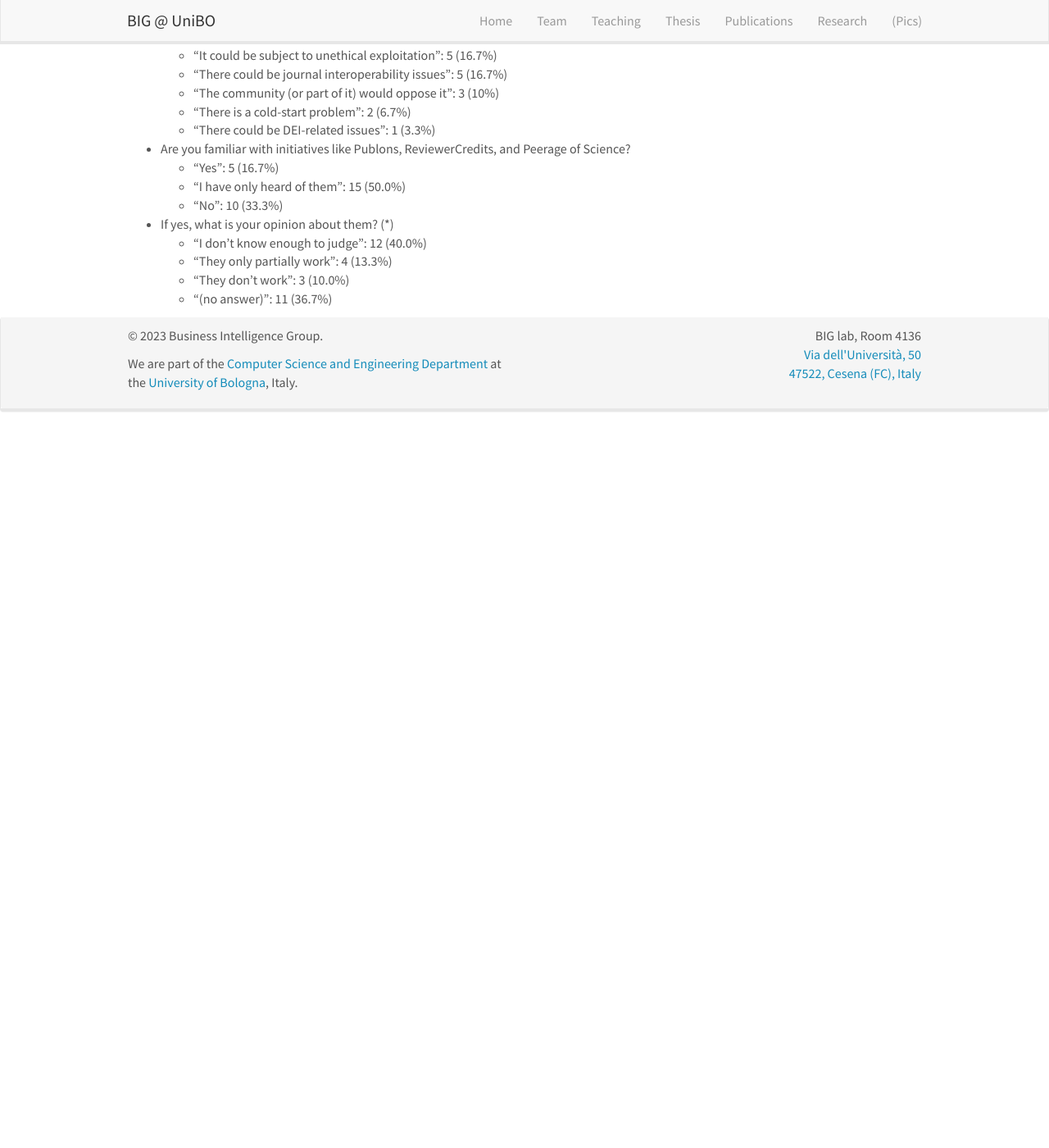
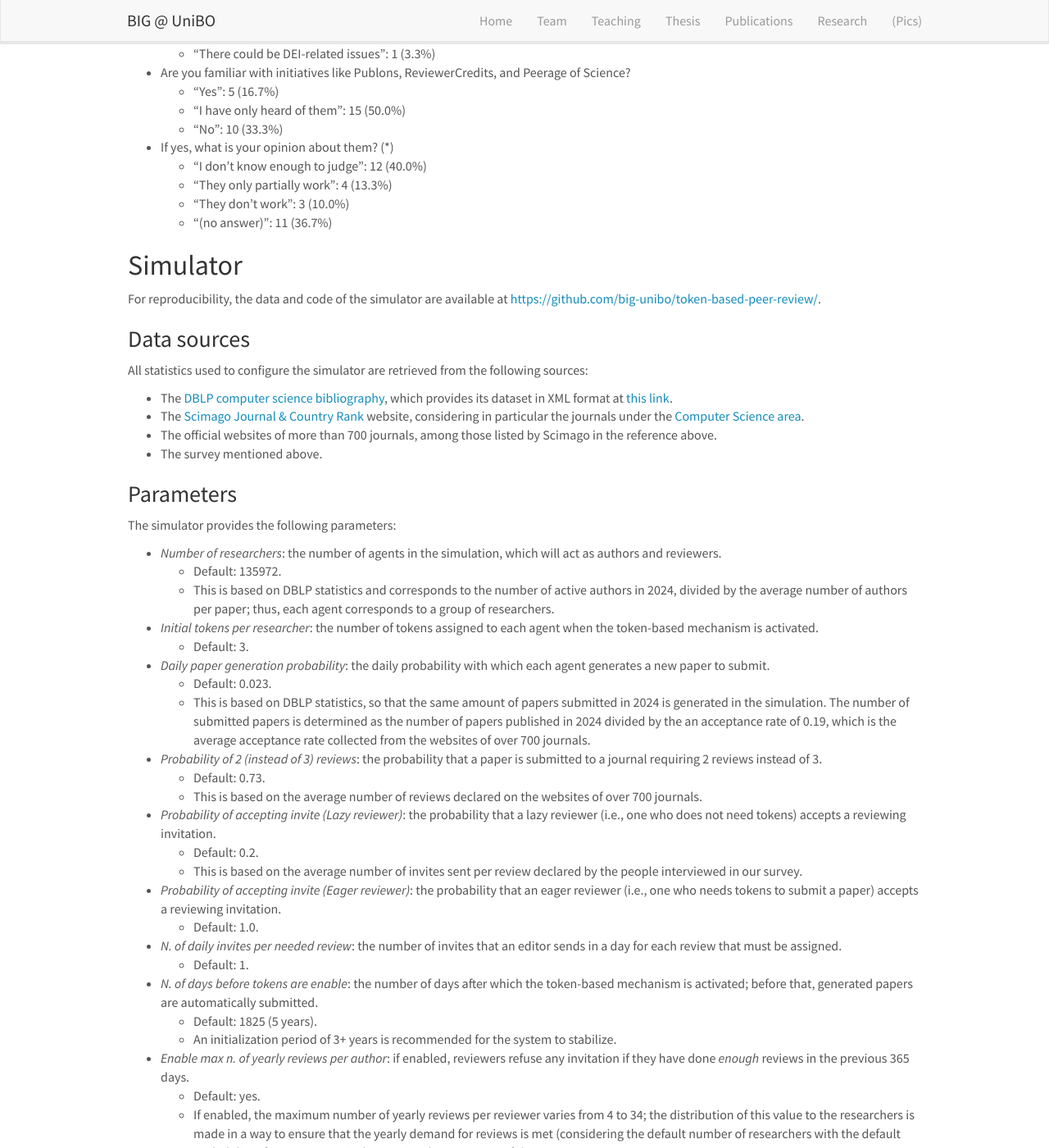
Before and after one commit to big-unibo/big-unibo.github.io, a Jekyll site: the page built from _pages/projects/token.md, in a window 1280 px wide and 1400 px high, scrolled down 2128 px. Shown: the whole window at 82% size. Built offline with Jekyll 4.4.1, drawn with Linux system fonts in a browser that asks for light colours; nearby versions of some CDN libraries; before the commit the page ends 2652 px from its top, so only the background shows below that; some of the changed text lies outside the part shown.

Commit message:
token page updated

```diff
--- a/_pages/projects/token.md
+++ b/_pages/projects/token.md
@@ -114,3 +110,73 @@ From March to April 2025, we opened an [anonymous survey](https://forms.gle/pDZb
   - "They only partially work": 4 (13.3%)
   - "They don't work": 3 (10.0%)
   - "(no answer)": 11 (36.7%)
+
+## Simulator
+
+For reproducibility, the data and code of the simulator are available at [https://github.com/big-unibo/token-based-peer-review/](https://github.com/big-unibo/token-based-peer-review/).
+
+### Data sources
+
+All statistics used to configure the simulator are retrieved from the following sources:
+- The [DBLP computer science bibliography](https://dblp.uni-trier.de/db/), which provides its dataset in XML format at [this link](https://dblp.uni-trier.de/xml/).
+- The [Scimago Journal & Country Rank](https://www.scimagojr.com/) website, considering in particular the journals under the [Computer Science area](https://www.scimagojr.com/journalrank.php?area=1700).
+- The official websites of more than 700 journals, among those listed by Scimago in the reference above.
+- The survey mentioned above.
+
+### Parameters
+
+The simulator provides the following parameters:
+
+- *Number of researchers*: the number of agents in the simulation, which will act as authors and reviewers.
+    - Default: 135972.
+    - This is based on DBLP statistics and corresponds to the number of active authors in 2024, divided by the average number of authors per paper; thus, each agent corresponds to a group of researchers.
+- *Initial tokens per researcher*: the number of tokens assigned to each agent when the token-based mechanism is activated.
+    - Default: 3.
+- *Daily paper generation probability*: the daily probability with which each agent generates a new paper to submit.
+    - Default: 0.023.
+    - This is based on DBLP statistics, so that the same amount of papers submitted in 2024 is generated in the simulation. The number of submitted papers is determined as the number of papers published in 2024 divided by the an acceptance rate of 0.19, which is the average acceptance rate collected from the websites of over 700 journals.
+- *Probability of 2 (instead of 3) reviews*: the probability that a paper is submitted to a journal requiring 2 reviews instead of 3.
+    - Default: 0.73.
+    - This is based on the average number of reviews declared on the websites of over 700 journals.
+- *Probability of accepting invite (Lazy reviewer)*: the probability that a lazy reviewer (i.e., one who does not need tokens) accepts a reviewing invitation.
+    - Default: 0.2.
+    - This is based on the average number of invites sent per review declared by the people interviewed in our survey.
+- *Probability of accepting invite (Eager reviewer)*: the probability that an eager reviewer (i.e., one who needs tokens to submit a paper) accepts a reviewing invitation.
+    - Default: 1.0.
+- *N. of daily invites per needed review*: the number of invites that an editor sends in a day for each review that must be assigned.
+    - Default: 1.
+- *N. of days before tokens are enable*: the number of days after which the token-based mechanism is activated; before that, generated papers are automatically submitted.
+    - Default: 1825 (5 years).
+    - An initialization period of 3+ years is recommended for the system to stabilize.
+- *Enable max n. of yearly reviews per author*: if enabled, reviewers refuse any invitation if they have done *enough* reviews in the previous 365 days.
+    - Default: yes.
+    - If enabled, the maximum number of yearly reviews per reviewer varies from 4 to 34; the distribution of this value to the researchers is made in a way to ensure that the yearly demand for reviews is met (considering the default number of researchers with the default probability of paper generation), ensuring the continuity of the system.
+
+### Simulation process
+
+The iterations of the simulation correspond to days. Also, the simulator assumes the existence of a single Publisher Management System (PMS).
+
+Each researcher is associated with a **status**, that determines the probability to accept a review invitation (see parameters above):
+- *Eager* if the researcher needs the assignment of new reviews to earn the tokens needed to submit one or more papers.
+- *Lazy* if otherwise.
+
+When a review is assigned, the reviewing time is randomly picked based on the histogram of reviewing times declared by the journals' websites that we crawled. This reviewing time can be updated if the reviewer becomes eager for tokens.
+
+Every day, the following operations are carried out.
+- For every researcher
+    - **Generate papers to submit**
+        - Randomly determine whether the author is ready to submit a paper (based on the *Daily paper generation probability*); in such a case, the number of reviewers required (based on the *Probability of 2 (instead of 3) reviews*) is randomly picked and the paper is added to the researcher's queue of papers to submit.
+    - **Submit reviews (and earn tokens, if enabled)**
+        - If the researcher has papers to review scheduled for the current day, the review is submitted and a token is collected (if tokens are enabled)
+    - **Submit papers (and spend tokens, if enabled)**
+        - If the researcher has papers to submit, he/she submits them based on the availability of tokens (if tokens are enabled)
+    - **Update status (if tokens are enabled)**
+        - If more tokens are needed, the researchers anticipates the reviewing time of the assigned reviews that will grant the necessary tokens
+        - If more reviews are needed to earn the necessary token, the reviewer becomes *eager*; otherwise he/she remains (or goes back to being) *lazy*
+
+- For the PMS
+    - **Invite reviewers for submitted papers**
+        - Each paper is handled 4 days after its submission
+        - For every review needed by the paper, *n* reviewers are randomly invited, where *n* is the *N. of daily invites per needed review*
+        - The probability of the reviewer accepting the invite depends on his/her status and his/her number of reviews already accepted in the last 365 days
+        - If the review is accepted by an *eager* reviewer, his/her status is possibly set back to *lazy* if this token fullfils his/her need for tokens
```
Also changed, not shown: other parts of _pages/projects/token.md (+0 -4 lines).
